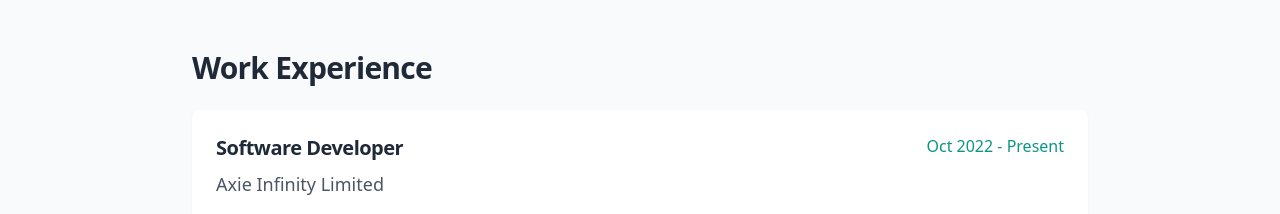
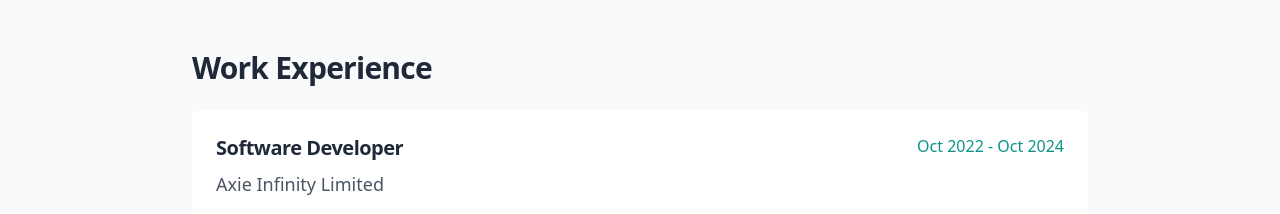
Before and after one commit to komiwalnut/portfolio, a Next.js app: page / in a window 1280 px wide. Shown: the part 1900-2114 px from the top of the page. Built offline with nearby package versions, Linux system fonts and the light colour scheme.

Commit message:
Update experience.ts
I forgot I don't work there anymore lol

```diff
--- a/src/data/experience.ts
+++ b/src/data/experience.ts
@@ -4,7 +4,7 @@
   {
     title: "Software Developer",
     company: "Axie Infinity Limited",
-    period: "Oct 2022 - Present",
+    period: "Oct 2022 - Oct 2024",
     responsibilities: [
       "Built internal tools with Retool/Jira/Google Sheet/Discord Bot",
       "Automated Discord community engagement for 200K+ users via Python bots",
```
